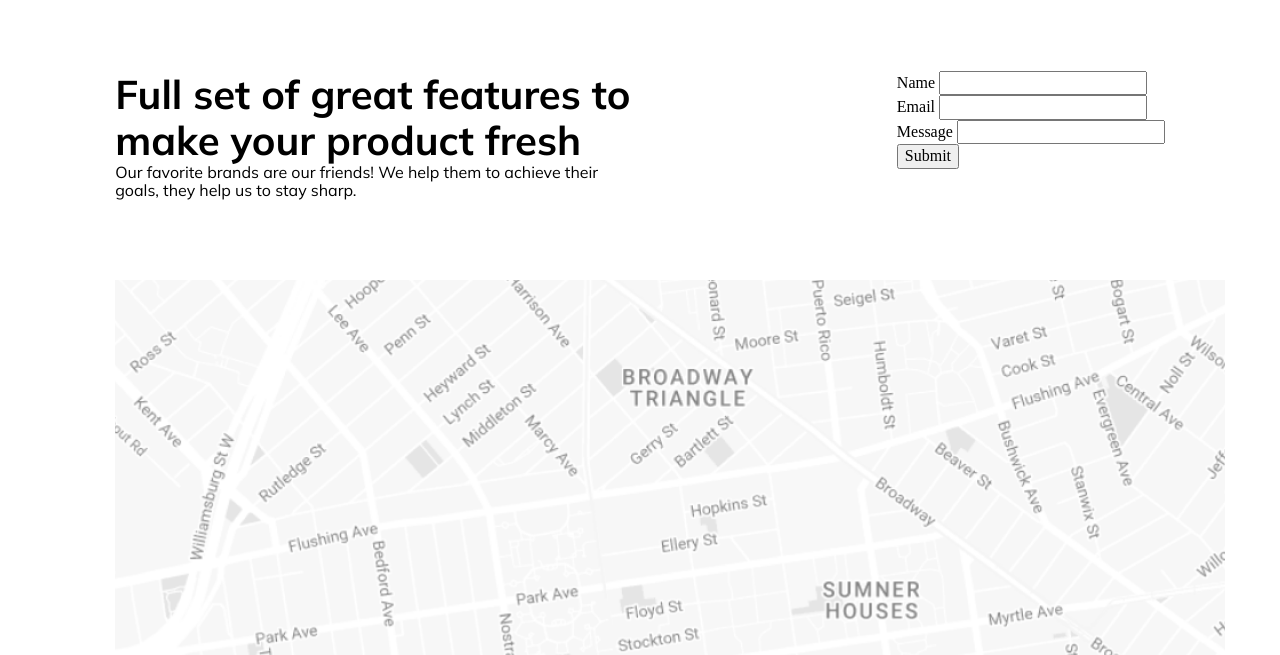
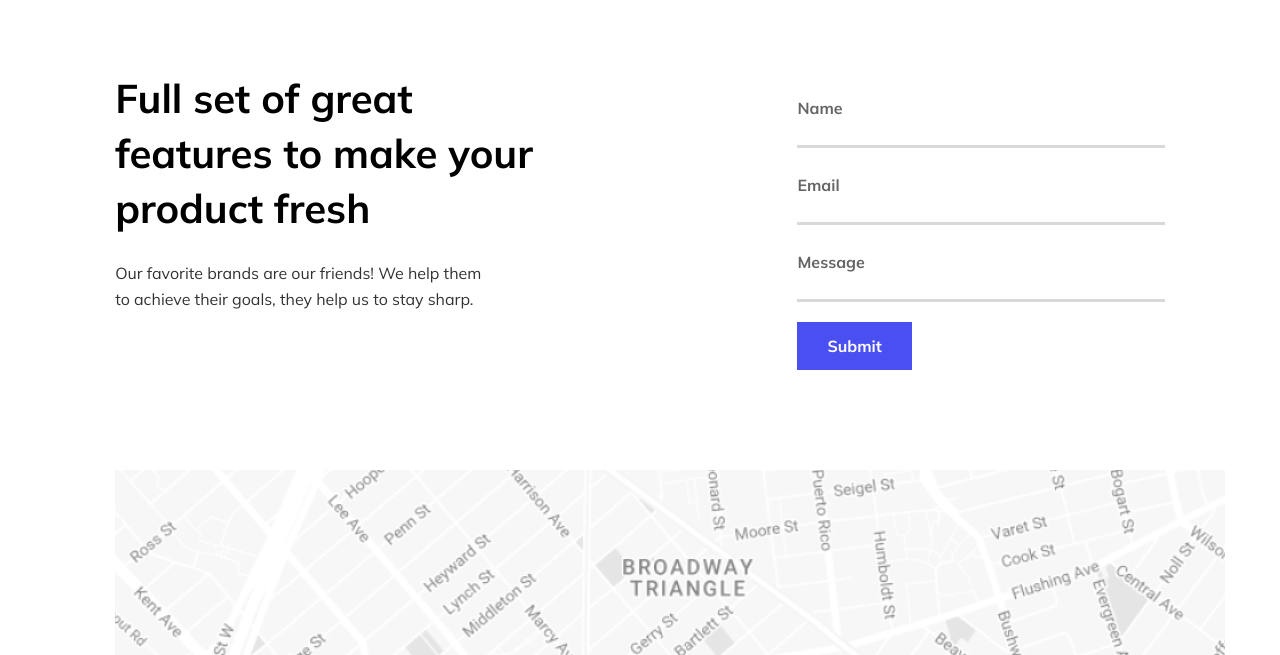
Before and after one commit to BadThad/Assignment11-prepros, a plain HTML site: page contact.html in a window 1280 px wide. Shown: the part 145-800 px from the top of the page. Drawn offline with Linux system fonts and the light colour scheme.

Commit message:
contact page finished

```diff
--- a/styles/contact.scss
+++ b/styles/contact.scss
@@ -23,23 +23,65 @@ main {
     width: 50%;
 }
 
-.text_container p {
-    margin: 0;
-}
-
 .text-title {
     font-family: fonts.$main-font;
     font-size: 40px;
     font-weight: bold;
+    line-height: 55px;
+    width: 80%;
+    margin: 0;
 }
 
 .text-info {
     font-family: fonts.$main-font;
     font-size: 16px;
+    line-height: 26px;
+    opacity: 80%;
+    width: 70%;
+    margin-top: 3vh;
 }
 
 .contactform {
     margin-left: auto;
+    width: 35%;
+}
+
+form div label {
+    font-family: fonts.$main-font;
+    font-size: 16px;
+    font-weight: bold;
+    opacity: 60%;
+}
+
+form div input {
+    border: none;
+}
+
+input[type="text"] {
+    font-family: fonts.$main-font;
+    font-size: 16px;
+    font-weight: bold;
+    margin-left: 5px;
+    height: 4vh;
+}
+
+form div {
+    border-bottom: solid;
+    border-color: #D8D8D8;
+    padding: 20px 0px;
+}
+
+form div:last-child {
+    border: none;
+}
+
+.submit input {
+    padding: 15px 30px;
+    background-color: #4A4FF2;
+    color: white;
+    font-family: fonts.$main-font;
+    font-size: 16px;
+    font-weight: bold;
 }
 
 .map_container {
```
Also changed, not shown: styles/contact.css.
